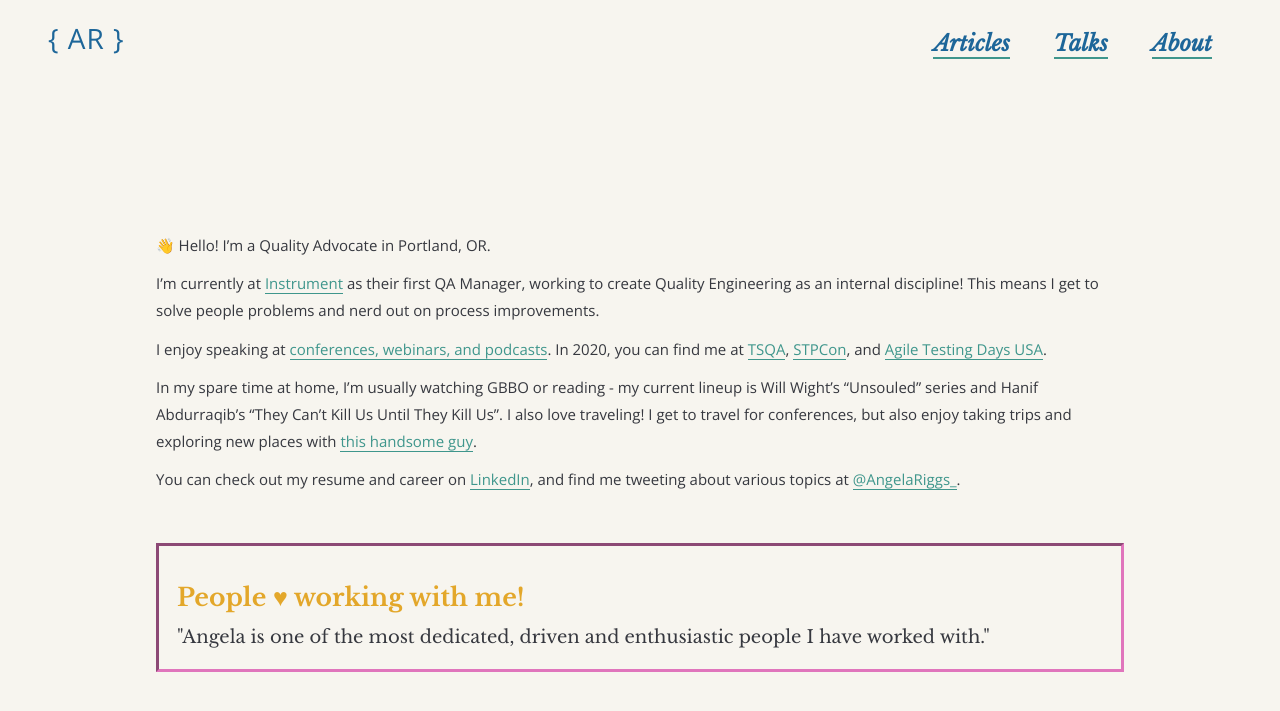
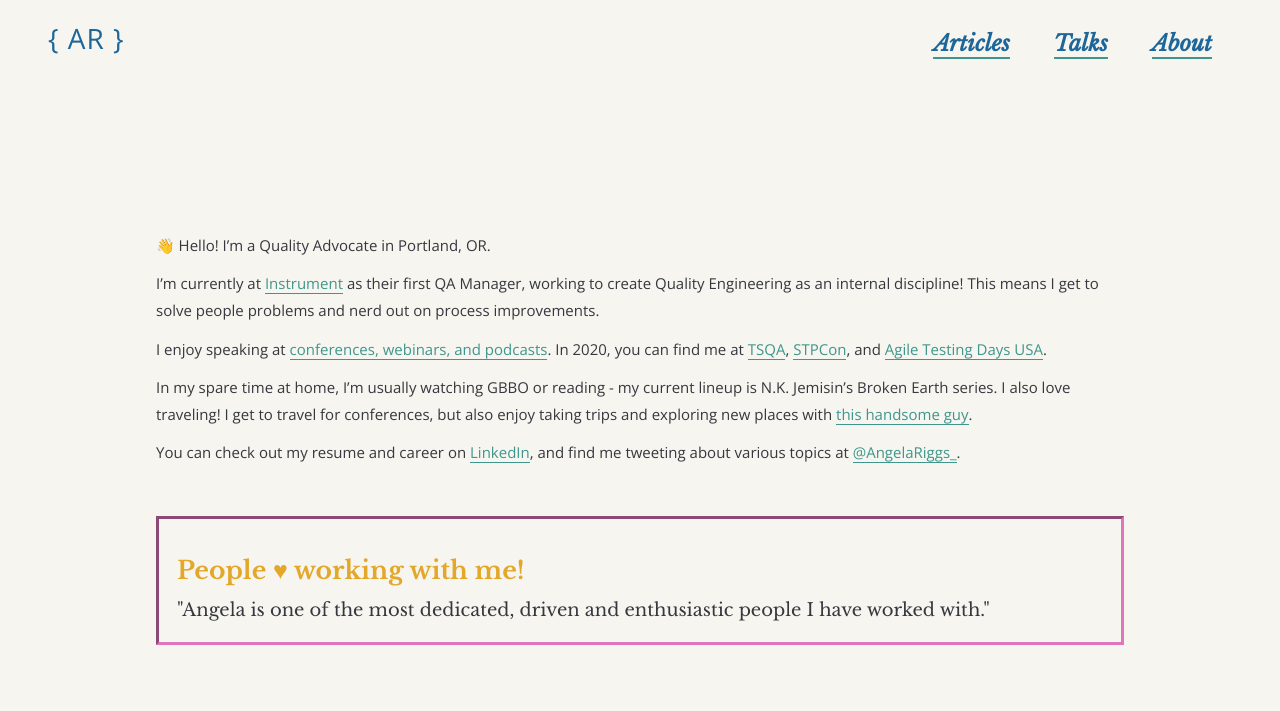
Before and after one commit to angelariggs/angelariggs.github.io, a Jekyll site: the page built from about.md, in a window 1280 px wide. Shown: the top 711 px of the page. Built offline with Jekyll 4.4.1, drawn with Linux system fonts in a browser that asks for light colours.

```diff
--- a/about.md
+++ b/about.md
@@ -10,7 +10,7 @@
 
 I enjoy speaking at [conferences, webinars, and podcasts](https://angelariggs.github.io/talks). In 2020, you can find me at [TSQA](https://tsqa.org/sessions#block-yui_3_17_2_1_1577116787998_19057), [STPCon](https://www.stpcon.com/event-schedule), and [Agile Testing Days USA](https://agiletestingdays.us/program/conf-day-1/).
 
-In my spare time at home, I'm usually watching GBBO or reading - my current lineup is Will Wight's "Unsouled" series and Hanif Abdurraqib's "They Can't Kill Us Until They Kill Us". I also love traveling! I get to travel for conferences, but also enjoy taking trips and exploring new places with [this handsome guy](https://www.instagram.com/joshriggs).
+In my spare time at home, I'm usually watching GBBO or reading - my current lineup is N.K. Jemisin's Broken Earth series. I also love traveling! I get to travel for conferences, but also enjoy taking trips and exploring new places with [this handsome guy](https://www.instagram.com/joshriggs).
 
 You can check out my resume and career on [LinkedIn](https://www.linkedin.com/in/angelariggs), and find me tweeting about various topics at [@AngelaRiggs_](https://twitter.com/AngelaRiggs_).
 
```
